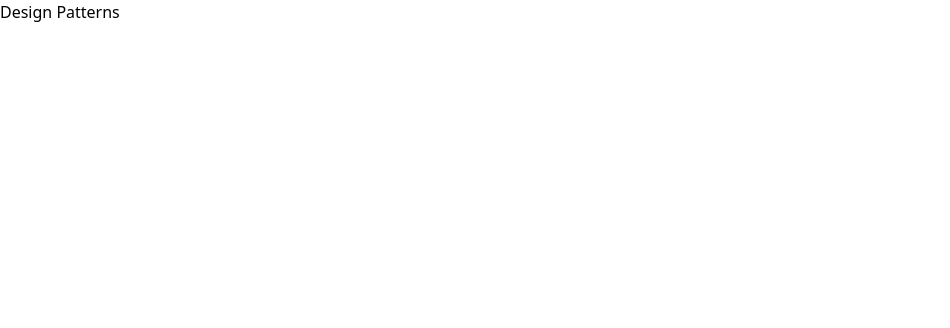
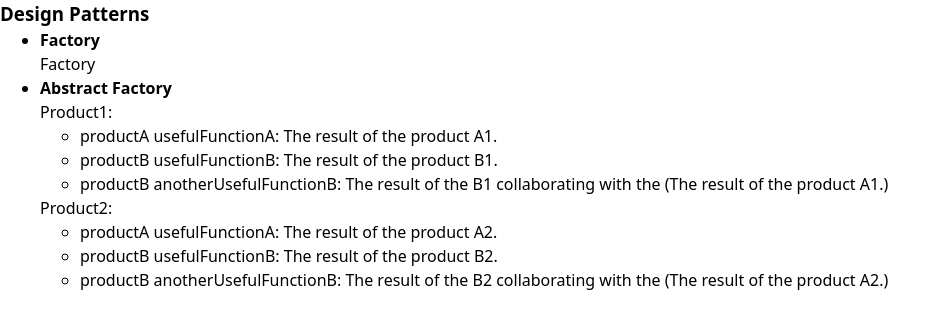
Before and after one commit to xieQin/react-ts-template, a React (Vite) app: page /design-patterns in a window 1280 px wide. Shown: the top 328 px of the page, without its empty margins (0-950 px from the left). Built offline with nearby package versions, Linux system fonts and the light colour scheme.

Commit message:
feat: add AbstractFactory pattern

```diff
--- /dev/null
+++ b/src/views/DesignPatterns/AbstractFactory/index.tsx
@@ -0,0 +1,44 @@
+import {
+  ConcreteFactory1,
+  ConcreteFactory2,
+  useCreateAbstractFactoryClient,
+} from "./stores";
+
+export default function AbstractFactoryPage() {
+  const product1 = useCreateAbstractFactoryClient(new ConcreteFactory1());
+  const product2 = useCreateAbstractFactoryClient(new ConcreteFactory2());
+  return (
+    <>
+      <div>
+        Product1:
+        <ul>
+          <li>
+            productA usefulFunctionA: {product1.productA.usefulFunctionA()}
+          </li>
+          <li>
+            productB usefulFunctionB: {product1.productB.usefulFunctionB()}
+          </li>
+          <li>
+            productB anotherUsefulFunctionB:{" "}
+            {product1.productB.anotherUsefulFunctionB(product1.productA)}
+          </li>
+        </ul>
+      </div>
+      <div>
+        Product2:
+        <ul>
+          <li>
+            productA usefulFunctionA: {product2.productA.usefulFunctionA()}
+          </li>
+          <li>
+            productB usefulFunctionB: {product2.productB.usefulFunctionB()}
+          </li>
+          <li>
+            productB anotherUsefulFunctionB:{" "}
+            {product2.productB.anotherUsefulFunctionB(product2.productA)}
+          </li>
+        </ul>
+      </div>
+    </>
+  );
+}
--- /dev/null
+++ b/src/views/DesignPatterns/AbstractFactory/stores/client/index.ts
@@ -0,0 +1,22 @@
+import {
+  AbstractFactory,
+  AbstractProductA,
+  AbstractProductB,
+} from "../interface";
+
+type UseCreateAbstractFactoryClient = (factory: AbstractFactory) => {
+  productA: AbstractProductA;
+  productB: AbstractProductB;
+};
+
+export const useCreateAbstractFactoryClient: UseCreateAbstractFactoryClient = (
+  factory: AbstractFactory
+) => {
+  const productA = factory.createProductA();
+  const productB = factory.createProductB();
+
+  return {
+    productA,
+    productB,
+  };
+};
--- /dev/null
+++ b/src/views/DesignPatterns/AbstractFactory/stores/concrete/factory.ts
@@ -0,0 +1,31 @@
+import {
+  AbstractFactory,
+  AbstractProductA,
+  AbstractProductB,
+} from "../interface";
+import {
+  ConcreteProductA1,
+  ConcreteProductA2,
+  ConcreteProductB1,
+  ConcreteProductB2,
+} from "./product";
+
+export class ConcreteFactory1 implements AbstractFactory {
+  public createProductA(): AbstractProductA {
+    return new ConcreteProductA1();
+  }
+
+  public createProductB(): AbstractProductB {
+    return new ConcreteProductB1();
+  }
+}
+
+export class ConcreteFactory2 implements AbstractFactory {
+  public createProductA(): AbstractProductA {
+    return new ConcreteProductA2();
+  }
+
+  public createProductB(): AbstractProductB {
+    return new ConcreteProductB2();
+  }
+}
--- /dev/null
+++ b/src/views/DesignPatterns/AbstractFactory/stores/concrete/index.ts
@@ -0,0 +1,2 @@
+export * from "./factory";
+export * from "./product";
--- /dev/null
+++ b/src/views/DesignPatterns/AbstractFactory/stores/concrete/product.ts
@@ -0,0 +1,35 @@
+import { AbstractProductA, AbstractProductB } from "../interface";
+
+export class ConcreteProductA1 implements AbstractProductA {
+  public usefulFunctionA(): string {
+    return "The result of the product A1.";
+  }
+}
+
+export class ConcreteProductA2 implements AbstractProductA {
+  public usefulFunctionA(): string {
+    return "The result of the product A2.";
+  }
+}
+
+export class ConcreteProductB1 implements AbstractProductB {
+  public usefulFunctionB(): string {
+    return "The result of the product B1.";
+  }
+
+  public anotherUsefulFunctionB(collaborator: AbstractProductA): string {
+    const result = collaborator.usefulFunctionA();
+    return `The result of the B1 collaborating with the (${result})`;
+  }
+}
+
+export class ConcreteProductB2 implements AbstractProductB {
+  public usefulFunctionB(): string {
+    return "The result of the product B2.";
+  }
+
+  public anotherUsefulFunctionB(collaborator: AbstractProductA): string {
+    const result = collaborator.usefulFunctionA();
+    return `The result of the B2 collaborating with the (${result})`;
+  }
+}
--- /dev/null
+++ b/src/views/DesignPatterns/AbstractFactory/stores/index.ts
@@ -0,0 +1,3 @@
+export * from "./client";
+export * from "./concrete";
+export * from "./interface";
--- /dev/null
+++ b/src/views/DesignPatterns/AbstractFactory/stores/interface/index.ts
@@ -0,0 +1,15 @@
+export interface AbstractFactory {
+  createProductA(): AbstractProductA;
+
+  createProductB(): AbstractProductB;
+}
+
+export interface AbstractProductA {
+  usefulFunctionA(): string;
+}
+
+export interface AbstractProductB {
+  usefulFunctionB(): string;
+
+  anotherUsefulFunctionB(collaborator: AbstractProductA): string;
+}
--- /dev/null
+++ b/src/views/DesignPatterns/Factory/index.tsx
@@ -0,0 +1,3 @@
+export default function FactoryPage() {
+  return <>Factory</>;
+}
--- a/src/views/DesignPatterns/index.tsx
+++ b/src/views/DesignPatterns/index.tsx
@@ -1,3 +1,20 @@
+import AbstractFactoryPage from "./AbstractFactory";
+import FactoryPage from "./Factory";
+
 export default function DesignPatternsPage() {
-  return <>Design Patterns</>;
+  return (
+    <>
+      <h3>Design Patterns</h3>
+      <ul>
+        <li>
+          <h4>Factory</h4>
+          <FactoryPage />
+        </li>
+        <li>
+          <h4>Abstract Factory</h4>
+          <AbstractFactoryPage />
+        </li>
+      </ul>
+    </>
+  );
 }
```
